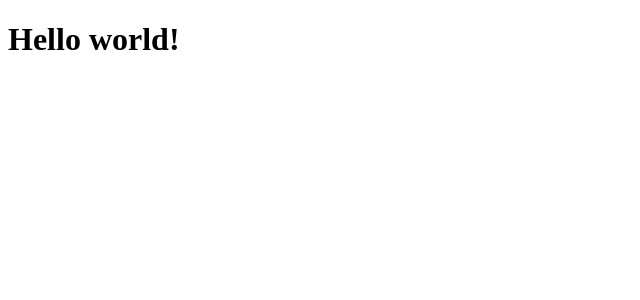
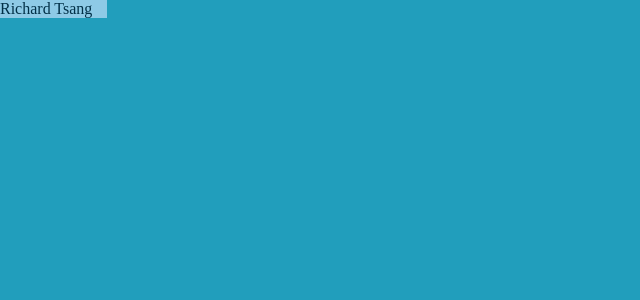
Before and after one commit to r7chardgh/r7chardgh.github.io, a React app: page / in a window 1280 px wide. Shown: the top 300 px of the page, without its empty margins (0-640 px from the left). Built offline with nearby package versions, Linux system fonts and the light colour scheme.

Commit message:
temp work

```diff
--- a/components/App.js
+++ b/components/App.js
@@ -1,10 +1,11 @@
 import React, { Component } from "react";
+import Card from './Card.js';
 
 class App extends Component {
   render() {
     return (
       <div>
-        <h1>Hello world!</h1>
+        <Card/>
       </div>
     );
   }
--- /dev/null
+++ b/components/Card.js
@@ -0,0 +1,18 @@
+import React, { Component } from "react";
+import "../styles/card.scss";
+// class Card extends Component {
+//   render() {
+//     return (
+//       <div className="card">
+//         123
+//       </div>
+//     );
+//   }
+// }
+const Card = (props) => {
+  return <div className="card">
+    <div className="name">Richard Tsang</div>
+  </div>;
+};
+
+export default Card;
--- a/package.json
+++ b/package.json
@@ -4,7 +4,7 @@
   "description": "personal website",
   "main": "index.js",
   "scripts": {
-    "start":"webpack-dev-server --mode development --open --hot",
+    "start": "webpack-dev-server --mode development --open --hot",
     "build": "webpack --mode production"
   },
   "repository": {
@@ -26,7 +26,11 @@
     "@babel/preset-env": "^7.20.2",
     "@babel/preset-react": "^7.18.6",
     "babel-loader": "^9.1.2",
+    "css-loader": "^6.7.3",
     "html-webpack-plugin": "^5.5.0",
+    "sass": "^1.58.1",
+    "sass-loader": "^13.2.0",
+    "style-loader": "^3.3.1",
     "webpack": "^5.75.0",
     "webpack-cli": "^5.0.1",
     "webpack-dev-server": "^4.11.1"
--- a/src/index.js
+++ b/src/index.js
@@ -1,5 +1,6 @@
 import React from "react";
 import ReactDOM from "react-dom";
+import '../styles/main.scss';
 
 import App from "../components/App";
 
--- /dev/null
+++ b/styles/card.scss
@@ -0,0 +1,16 @@
+@use 'main';
+.card{
+    background-color: main.$thirdColor;
+    .name{
+        color: main.$secondColor;
+    }
+    .role{
+
+    }
+    .skill{
+
+    }
+    .contact{
+
+    }
+}
--- /dev/null
+++ b/styles/main.scss
@@ -0,0 +1,12 @@
+//theme
+$mainColor: #219ebc;
+$secondColor:#023047;
+$thirdColor: #8ecae6;
+
+
+body{
+    margin: 0;
+    background-color: $mainColor;
+    display: grid;
+    grid-template-columns: 1fr 10fr 1fr;
+}
--- a/webpack.config.js
+++ b/webpack.config.js
@@ -24,6 +24,17 @@ module.exports = {
                     presets:['@babel/preset-env','@babel/preset-react']
                 }
             }
+        },
+        {
+          test: /\.s[ac]ss$/i,
+          use: [
+            // Creates `style` nodes from JS strings
+            "style-loader",
+            // Translates CSS into CommonJS
+            "css-loader",
+            // Compiles Sass to CSS
+            "sass-loader",
+          ],
         }
     ]
   }
```
